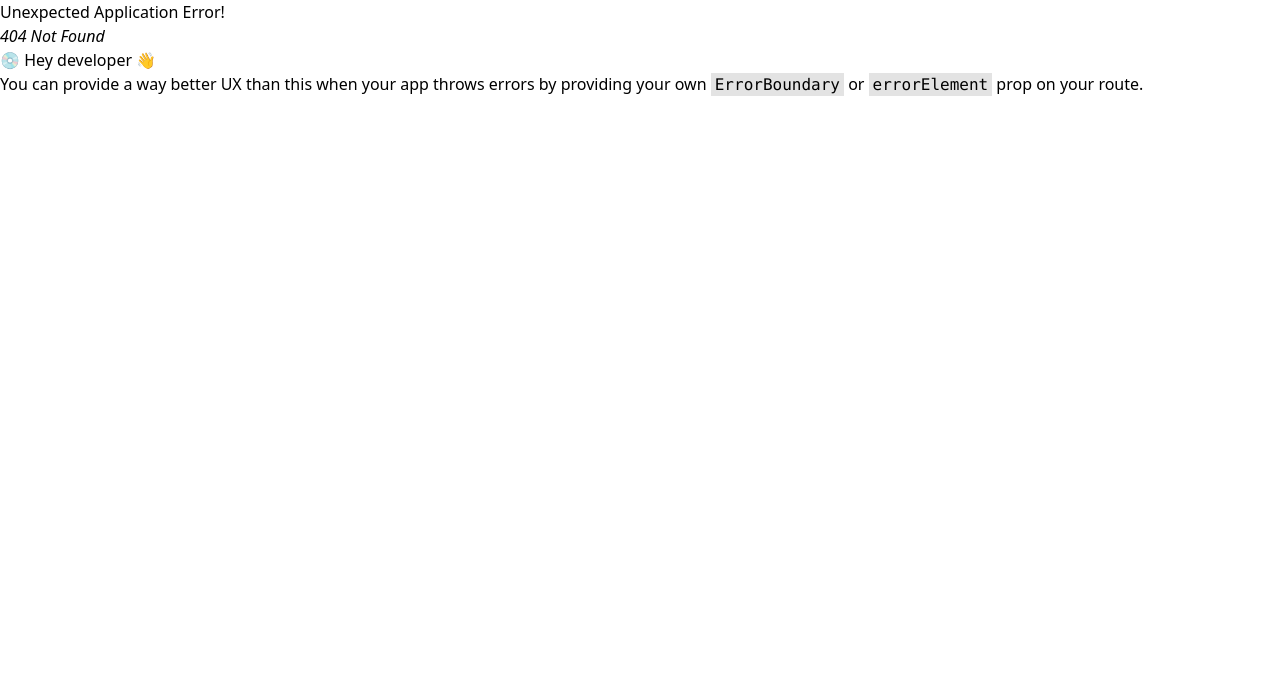
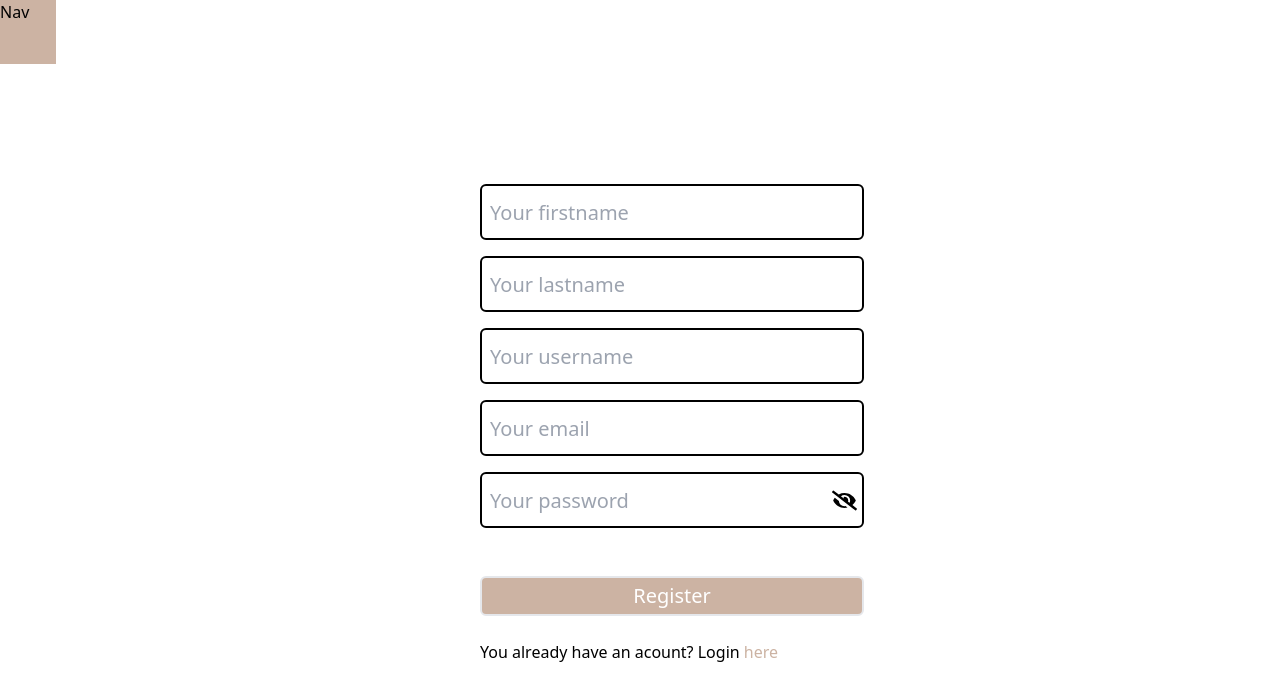
Before and after one commit to tee4tao/ShopperComfy, a React (Vite) app: page /register in a window 1280 px wide. Before the commit this address had no page. Shown: the top 700 px of the page. Built offline with nearby package versions, Linux system fonts and the light colour scheme; no server answers.

Commit message:
working on the register page

```diff
--- a/src/Login.jsx
+++ b/src/Login.jsx
@@ -60,8 +60,8 @@ const Login = () => {
   }, [username, password]);
   return (
     <main className="h-screen w-screen flex justify-center items-center">
-      <section className=" w-80 login-container rounded-md flex justify-center items-center">
-        <form action="" className="" onSubmit={handleSubmit}>
+      <section className=" w-80 login-container rounded-md flex-col justify-center items-center">
+        <form action="" className="mb-6" onSubmit={handleSubmit}>
           <div className="mb-4">
             {/* <label htmlFor="username">Username:</label> */}
             <input
@@ -72,7 +72,7 @@ const Login = () => {
               className="border-2 w-72 border-black h-14 rounded-md p-2 text-xl ease-linear duration-300 md:w-96"
             />
           </div>
-          <div className="mb-4 flex">
+          <div className="mb-4 flex w-96">
             <input
               type={type}
               name="password"
@@ -134,6 +134,15 @@ const Login = () => {
             {!auth && `Login`}
           </button> */}
         </form>
+        <div>
+          Don't have an acount? Sign up{" "}
+          <Link
+            to="register"
+            className="text-Dark-nude ease-linear duration-300 hover:text-black hover:underline"
+          >
+            here
+          </Link>
+        </div>
       </section>
     </main>
   );
--- /dev/null
+++ b/src/SignUp.jsx
@@ -0,0 +1,128 @@
+import { React, useEffect, useState } from "react";
+import { FaEye, FaEyeSlash } from "react-icons/fa";
+import { Link } from "react-router-dom";
+
+const SignUp = () => {
+  const [username, setUsername] = useState("");
+  const [password, setPassword] = useState("");
+  const [firstName, setFirstName] = useState("");
+  const [lastName, setLastName] = useState("");
+  const [email, setEmail] = useState("");
+  const [type, setType] = useState("password");
+  const [icon, setIcon] = useState(false);
+  const handleSubmit = (e) => {
+    e.preventDefault();
+  };
+  const handleToggle = () => {
+    if (type === "password") {
+      setIcon(true);
+      setType("text");
+    } else {
+      setIcon(false);
+      setType("password");
+    }
+  };
+  useEffect(() => {
+    fetch("https://dummyjson.com/users/add", {
+      method: "POST",
+      headers: { "Content-Type": "application/json" },
+      body: JSON.stringify({
+        firstName: "Muhammad",
+        lastName: "Ovi",
+        age: 250,
+        /* other user data */
+      }),
+    })
+      .then((res) => res.json())
+      .then(console.log);
+  });
+  return (
+    <main className="h-screen w-screen flex justify-center items-center">
+      <section className=" w-80 login-container rounded-md flex-col justify-center items-center">
+        <form action="" className="mb-6" onSubmit={handleSubmit}>
+          <div className="mb-4">
+            <input
+              type="text"
+              value={firstName}
+              onChange={(e) => setFirstName(e.target.value)}
+              placeholder="Your firstname"
+              className="border-2 w-72 border-black h-14 rounded-md p-2 text-xl ease-linear duration-300 md:w-96"
+            />
+          </div>
+          <div className="mb-4">
+            <input
+              type="text"
+              value={lastName}
+              onChange={(e) => setLastName(e.target.value)}
+              placeholder="Your lastname"
+              className="border-2 w-72 border-black h-14 rounded-md p-2 text-xl ease-linear duration-300 md:w-96"
+            />
+          </div>
+          <div className="mb-4">
+            <input
+              type="text"
+              value={username}
+              onChange={(e) => setUsername(e.target.value)}
+              placeholder="Your username"
+              className="border-2 w-72 border-black h-14 rounded-md p-2 text-xl ease-linear duration-300 md:w-96"
+            />
+          </div>
+          <div className="mb-4">
+            <input
+              type="email"
+              value={email}
+              onChange={(e) => setEmail(e.target.value)}
+              placeholder="Your email"
+              className="border-2 w-72 border-black h-14 rounded-md p-2 text-xl ease-linear duration-300 md:w-96"
+            />
+          </div>
+          <div className="mb-4 flex w-96">
+            <input
+              type={type}
+              name="password"
+              id=""
+              value={password}
+              minLength={8}
+              onChange={(e) => setPassword(e.target.value)}
+              placeholder="Your password"
+              className="border-2 w-72 border-black h-14 rounded-md p-2 text-xl ease-linear duration-300 md:w-96"
+            />
+            <span
+              className="flex justify-around items-center"
+              onClick={handleToggle}
+            >
+              {icon ? (
+                <FaEye className="absolute mr-10" size={25} />
+              ) : (
+                <FaEyeSlash className="absolute mr-10" size={25} />
+              )}
+            </span>
+          </div>
+
+          {/* <div className="text-red-600">
+            {invalid && `Invalid username or password`}
+            {invalidPassword && `Invalid password`}
+          </div> */}
+
+          <button
+            type="submit"
+            className="border-2 w-72 bg-Dark-nude text-white h-10 rounded-md p-2 text-xl flex items-center justify-center mt-12 ease-linear duration-300 hover:text-Dark-nude hover:bg-white md:w-96"
+          >
+            Register
+          </button>
+        </form>
+        <div>
+          You already have an acount? Login{" "}
+          <Link
+            to="register"
+            className="text-Dark-nude ease-linear duration-300 hover:text-black hover:underline"
+          >
+            here
+          </Link>
+        </div>
+      </section>
+    </main>
+  );
+};
+
+export default SignUp;
--- a/src/main.jsx
+++ b/src/main.jsx
@@ -6,6 +6,7 @@ import { createBrowserRouter, RouterProvider } from "react-router-dom";
 import Login from "./Login";
 import Nav from "./Nav";
 import Home from "./Home.jsx";
+import SignUp from "./SignUp.jsx";
 
 const router = createBrowserRouter([
   {
@@ -16,6 +17,10 @@ const router = createBrowserRouter([
       {
         path: "home",
         element: <Home />,
+      },
+      {
+        path: "register",
+        element: <SignUp />,
       },
     ],
   },
```
